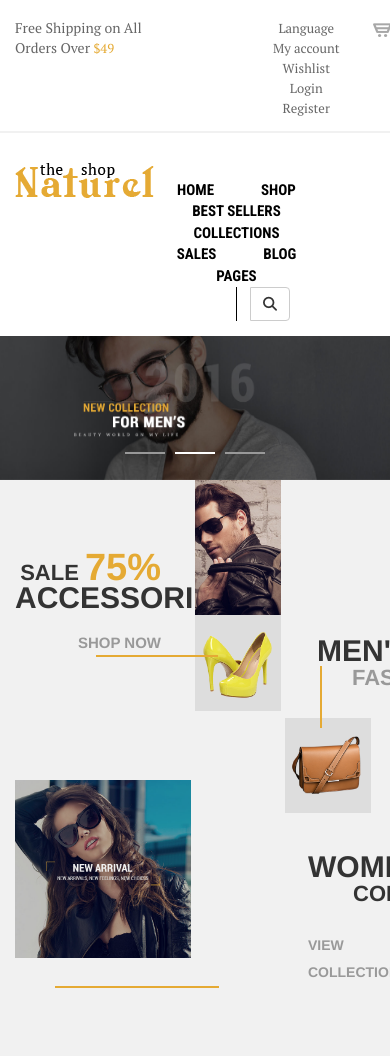
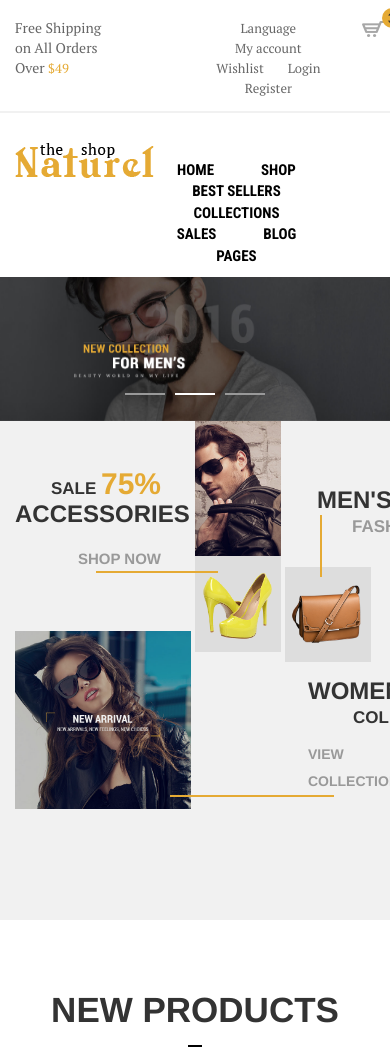
Before and after one commit to dangtien97/dangtien97.github.io, a website: page index.html in a window 390 px wide. Shown: the top 1056 px of the page. Drawn offline with nearby package versions, Linux system fonts and the light colour scheme.

Commit message:
No commit

```diff
--- a/css/style.css
+++ b/css/style.css
@@ -10,6 +10,16 @@ body .text .click-to-buy a {
 body .number {
   color: #e5aa34;
   font-size: 38px;
+}
+@media (max-width: 1199px) {
+  body .number {
+    font-size: 34px;
+  }
+}
+@media (max-width: 991px) {
+  body .number {
+    font-size: 30px;
+  }
 }
 body a:hover {
   text-decoration: none;
@@ -76,25 +86,25 @@ body a:hover {
   color: black;
 }
 #header #bottom .expand-search {
-  width: 150px;
+  width: 120px;
   padding: 0px !important;
   position: relative;
 }
 #header #bottom .expand-search input {
   width: 50%;
   border: none;
-  border-right: 1px solid black;
+  border-right: 1px solid #0000001a;
   box-shadow: none;
   border-radius: 0px;
   padding: 0px !important;
   position: absolute;
-  right: 35%;
+  right: 55%;
 }
 #header #bottom .expand-search input:focus {
   outline: none;
-  width: 100%;
+  width: 60%;
   border: 1px solid black;
-  transition: all 0.8s ease;
+  transition: all 1.5s ease;
 }
 #slideshow .carousel-indicators li {
   border-radius: 0px;
@@ -113,6 +123,32 @@ body a:hover {
 #content #category {
   background-color: #f1f1f1;
 }
+#content #category .text .title-big {
+  font-size: 30px;
+}
+@media (max-width: 1199px) {
+  #content #category .text .title-big {
+    font-size: 28px;
+  }
+}
+@media (max-width: 991px) {
+  #content #category .text .title-big {
+    font-size: 24px;
+  }
+}
+#content #category .text .title-small {
+  font-size: 22px;
+}
+@media (max-width: 1199px) {
+  #content #category .text .title-small {
+    font-size: 20px;
+  }
+}
+@media (max-width: 991px) {
+  #content #category .text .title-small {
+    font-size: 17px;
+  }
+}
 #content #category .row {
   margin: 0px !important;
 }
@@ -127,11 +163,15 @@ body a:hover {
   padding-right: 30px;
   line-height: 25px;
 }
-#content #category .left .text .title1-banner1 {
-  font-size: 22px;
+@media (max-width: 1199px) {
+  #content #category .left .text {
+    padding-bottom: 60px;
+  }
 }
-#content #category .left .text .title2-banner1 {
-  font-size: 30px;
+@media (max-width: 991px) {
+  #content #category .left .text {
+    padding-top: 50px;
+  }
 }
 #content #category .left .text .click-to-buy {
   padding-top: 20px;
@@ -162,20 +202,41 @@ body a:hover {
   margin-left: 32px;
   line-height: 27px;
 }
-#content #category .right .text-top .title2-banner3 {
+#content #category .right .text-top .title-small {
   color: #999999;
   padding-left: 35px;
-  font-size: 22px;
+}
+@media (max-width: 1199px) {
+  #content #category .right .text-top {
+    margin-top: 105px;
+  }
+}
+@media (max-width: 991px) {
+  #content #category .right .text-top {
+    margin-top: 65px;
+  }
 }
 #content #category .right .text-bottom {
-  margin-top: 80px;
   position: relative;
   left: 23px;
   bottom: 100px;
   line-height: 27px;
 }
+@media (max-width: 991px) {
+  #content #category .right .text-bottom {
+    bottom: 125px;
+  }
+}
+#content #category .right .text-bottom .title-small {
+  padding-left: 45px;
+}
 #content #category .right .text-bottom .click-to-buy {
   padding-top: 25px;
+}
+@media (max-width: 1199px) {
+  #content #category .right .text-bottom .click-to-buy {
+    padding-top: 10px;
+  }
 }
 #content #category .right .text-bottom .click-to-buy #before {
   float: left;
@@ -185,13 +246,15 @@ body a:hover {
   right: 175px;
   z-index: 1;
 }
-#content #category .right .text-bottom #before {
-  float: left;
-  border-bottom: 2px solid #e5aa34;
-  width: 180px;
-  position: absolute;
-  right: 133px;
-  z-index: 1;
+@media (max-width: 1199px) {
+  #content #category .right .text-bottom .click-to-buy #before {
+    right: 120px;
+  }
+}
+@media (max-width: 991px) {
+  #content #category .right .text-bottom .click-to-buy #before {
+    right: 60px;
+  }
 }
 #content #category .right img {
   margin-bottom: 85px;
@@ -207,16 +270,6 @@ body a:hover {
 #content #category .right .banner3 {
   position: relative;
   bottom: 55px;
-}
-#content #category .right .text .title1-banner3 {
-  font-size: 30px;
-}
-#content #category .right .text .title1-banner4 {
-  font-size: 30px;
-}
-#content #category .right .text .title2-banner4 {
-  font-size: 22px;
-  padding-left: 45px;
 }
 #content #new-product {
   margin-top: 65px;
--- a/index.html
+++ b/index.html
@@ -31,12 +31,12 @@
 		<div class="container">
 			<div id="top">
 				<div class="row">
-					<div class="col-xs-6 col-sm-6 col-md-6 col-lg-6 notify">
+					<div class="col-xs-4 col-sm-4 col-md-4 col-lg-4 notify">
 						Free Shipping on All Orders Over
 						<span class="number">$49</span>
 					</div>
 
-					<div class="col-xs-6 col-sm-6 col-md-6 col-lg-6">
+					<div class="col-xs-8 col-sm-8 col-md-8 col-lg-8">
 						<div class="row">
 							<div class="col-xs-10 col-sm-10 col-md-10 col-lg-10">
 								<div class="menu">
@@ -103,8 +103,11 @@
 							<li>
 								<a href="">PAGES</a>
 							</li>
-							<li class="expand-search">
-								<div class="input-group">
+						</ul>
+					</div>
+
+					<div class="col-xs-2 col-sm-2 col-md-2 col-lg-2">
+						<div class="input-group expand-search">
 							<input type="text" class="form-control" id="exampleInputAmount" placeholder="">
 							<span class="input-group-btn">
 								<button type="button" class="btn btn-default">
@@ -112,9 +115,6 @@
 								</button>
 							</span>
 						</div>
-
-							</li>
-						</ul>
 					</div>
 				</div>
 			</div>
@@ -165,12 +165,12 @@
 				<div class="row">
 					<div class="col-xs-6 col-sm-6 col-md-6 col-lg-6 left">
 						<div class="text">
-							<div class="title1-banner1">SALE
+							<div class="title-small">SALE
 								<span class="number">75%</span>
 							</div>
-							<div class="title2-banner1">ACCESSORIES</div>
+							<div class="title-big">ACCESSORIES</div>
 							<div class="click-to-buy">
-								<a href="#"> SHOP NOW</a>
+								<a href="#" class="click"> SHOP NOW</a>
 								<div id="before"></div>
 							</div>
 						</div>
@@ -184,16 +184,16 @@
 
 					<div class="col-xs-3 col-sm-3 col-md-3 col-lg-3 right">
 						<div class="text text-top">
-							<div class="title1-banner3">MEN'S</div>
-							<div class="title2-banner3">FASHIONS</div>
+							<div class="title-big">MEN'S</div>
+							<div class="title-small">FASHIONS</div>
 						</div>
 						<div id="before1"></div>
 						<img src="./image/category/banner4.png" alt="" class="banner3 img-responsive">
 						<div class="text text-bottom">
-							<div class="title1-banner4">WOMEN'S</div>
-							<div class="title2-banner4">COLLECTIONS</div>
+							<div class="title-big">WOMEN'S</div>
+							<div class="title-small">COLLECTIONS</div>
 							<div class="click-to-buy">
-								<a href="#">VIEW COLLECTION</a>
+								<a href="#" class="click">VIEW COLLECTION</a>
 								<div id="before"></div>
 							</div>
 						</div>
```
Lines whose indentation alone changed are shown as unchanged.
